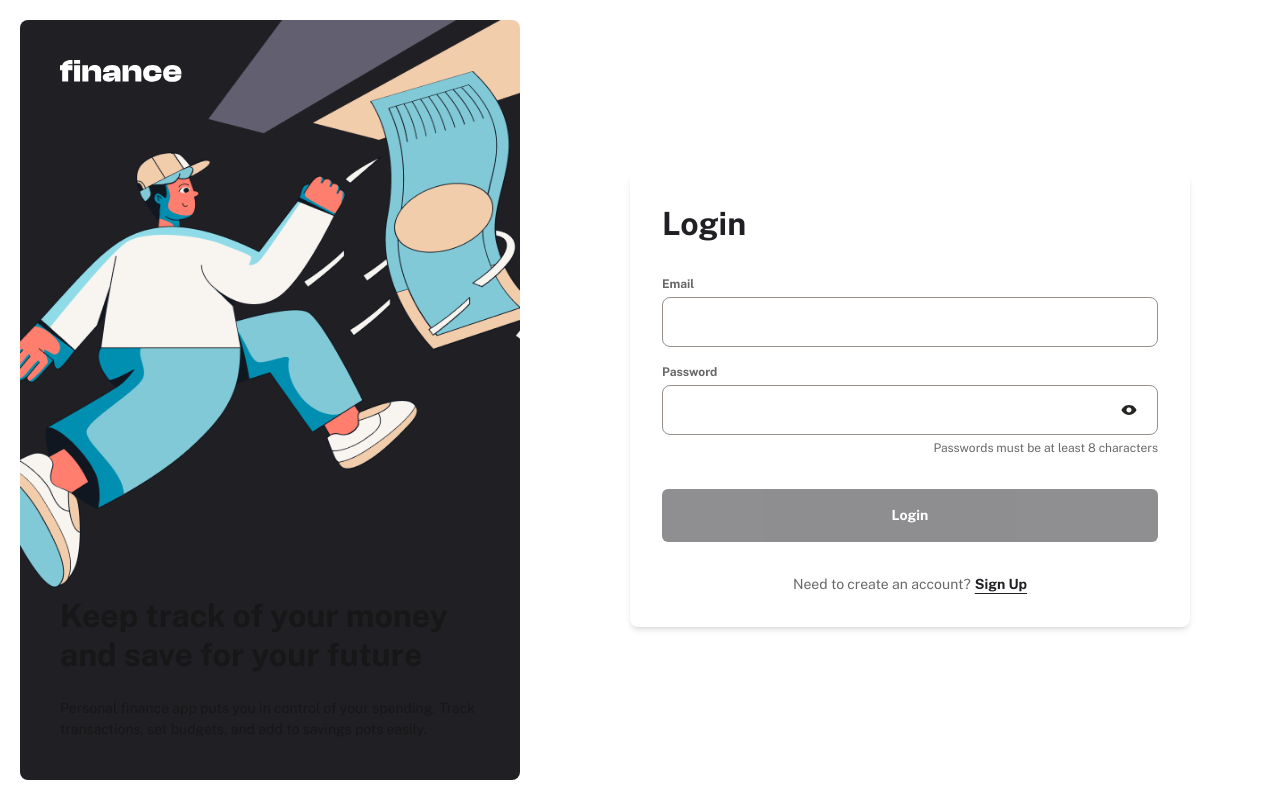
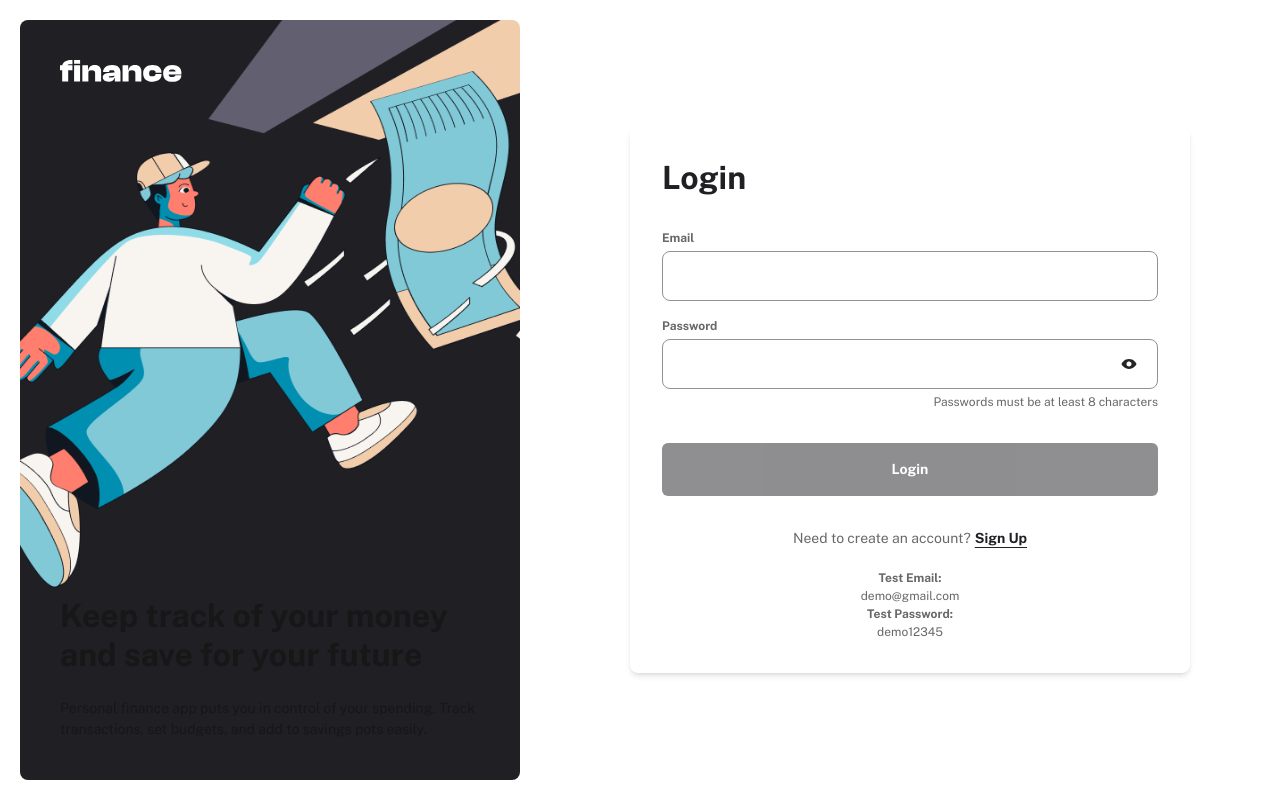
Before and after one commit to OyinloluB/finance-application, a Next.js app: page /auth/login in a window 1280 px wide. Built offline with nearby package versions, Linux system fonts and the light colour scheme; no server answers.

Commit message:
Demo user credentials

```diff
--- a/src/components/molecules/AuthForm.tsx
+++ b/src/components/molecules/AuthForm.tsx
@@ -107,6 +107,10 @@ const AuthForm = ({ type }: AuthFormProps) => {
               {type === "signup" ? "Login" : "Sign Up"}
             </a>
           </p>
+          <div className="flex flex-col text-preset-5 text-center text-grey-500 mt-250">
+            <span className="font-bold">Test Email:</span> demo@gmail.com
+            <span className="font-bold">Test Password:</span> demo12345
+          </div>
         </form>
       </div>
     </FormProvider>
```
